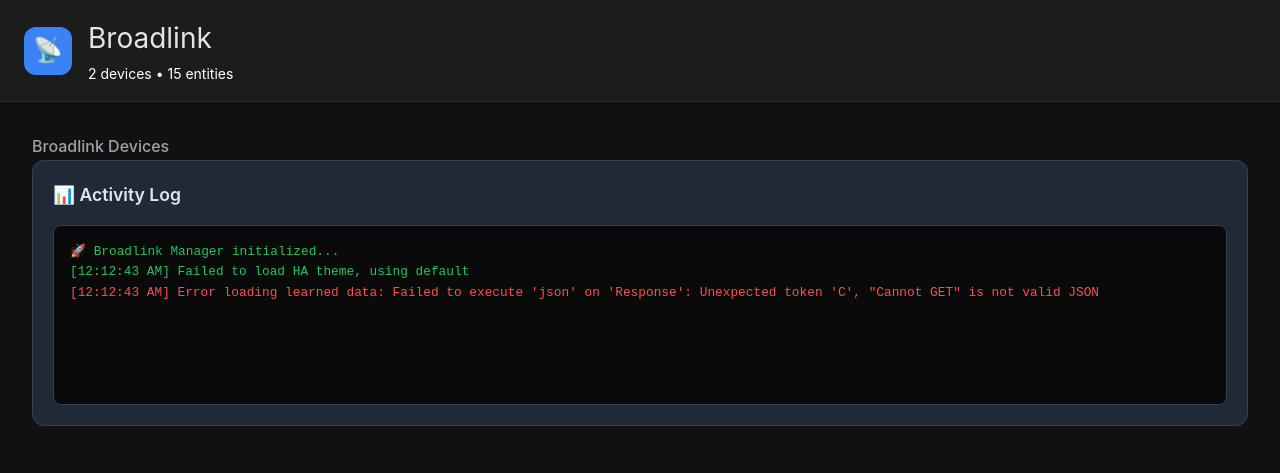
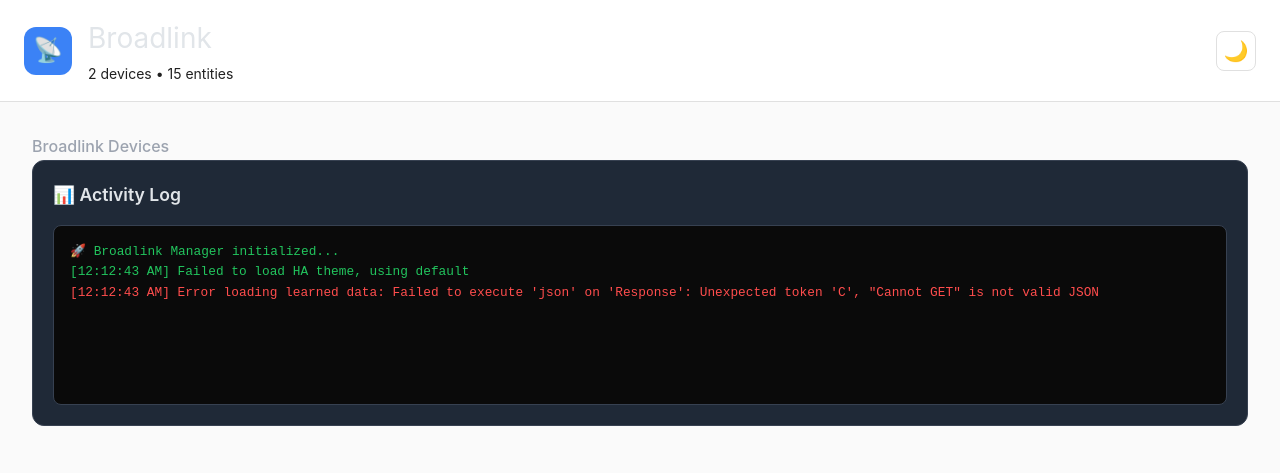
Before and after one commit to tonyperkins/homeassistant-broadlink-manager-v2, a Python web app: template app/templates/index.html in a window 1280 px wide. Shown: the top 473 px of the page. Run offline with Jinja, Linux system fonts and the light colour scheme; the template is opened without the code that fills it, so the values that code supplies are empty.

Commit message:
More theme adjustments

```diff
--- a/app/templates/index.html
+++ b/app/templates/index.html
@@ -3,50 +3,25 @@
     <meta charset="UTF-8">
     <meta name="viewport" content="width=device-width, initial-scale=1.0">
     <title>Broadlink Manager</title>
-    <script>
-        // Detect and apply theme IMMEDIATELY before page renders to prevent flash
-        (function() {
-            try {
-                if (window.parent && window.parent !== window) {
-                    const parentStyles = window.parent.getComputedStyle(window.parent.document.documentElement);
-                    const bgColor = parentStyles.getPropertyValue('--primary-background-color').trim();
-
-                    // If we got a valid color, apply it immediately
-                    if (bgColor && bgColor.startsWith('#')) {
-                        const colors = {
-                            primary: parentStyles.getPropertyValue('--primary-color').trim() || '#03a9f4',
-                            accent: parentStyles.getPropertyValue('--accent-color').trim() || '#ff9800',
-                            background: bgColor,
-                            surface: parentStyles.getPropertyValue('--card-background-color').trim() || '#1c1c1c',
-                            textPrimary: parentStyles.getPropertyValue('--primary-text-color').trim() || '#ffffff',
-                            textSecondary: parentStyles.getPropertyValue('--secondary-text-color').trim() || '#9ca3af',
-                            border: parentStyles.getPropertyValue('--divider-color').trim() || '#2c2c2c'
-                        };
-
-                        // Apply immediately to prevent flash
-                        const style = document.createElement('style');
-                        style.textContent = `:root {
-                            --ha-primary-color: ${colors.primary};
-                            --ha-accent-color: ${colors.accent};
-                            --ha-background-color: ${colors.background};
-                            --ha-surface-color: ${colors.surface};
-                            --ha-text-primary-color: ${colors.textPrimary};
-                            --ha-text-secondary-color: ${colors.textSecondary};
-                            --ha-border-color: ${colors.border};
-                        }`;
-                        document.head.appendChild(style);
-                    }
-                }
-            } catch (e) {
-                // Silently fail - will use default theme
-            }
-        })();
-    </script>
     <style>
         :root {
-            /* Default theme colors - will be overridden by HA theme */
+            /* Light theme (default) */
             --ha-primary-color: #03a9f4;
             --ha-accent-color: #ff9800;
+            --ha-background-color: #fafafa;
+            --ha-surface-color: #ffffff;
+            --ha-text-primary-color: #212121;
+            --ha-text-secondary-color: #727272;
+            --ha-border-color: #e0e0e0;
+            --ha-success-color: #4caf50;
+            --ha-warning-color: #ff9800;
+            --ha-error-color: #f44336;
+            --ha-info-color: #2196f3;
+        }
+
+        /* Dark theme using CSS media query */
+        @media (prefers-color-scheme: dark) {
+            :root {
                 --ha-background-color: #111111;
                 --ha-surface-color: #1c1c1c;
                 --ha-text-primary-color: #ffffff;
@@ -56,6 +31,7 @@
                 --ha-warning-color: #f59e0b;
                 --ha-error-color: #ef4444;
                 --ha-info-color: #3b82f6;
+            }
         }
 
         * {
@@ -712,6 +688,57 @@
             color: var(--ha-text-secondary-color);
             font-family: 'JetBrains Mono', 'Fira Code', 'Courier New', monospace;
         }
+
+        /* Theme Toggle Button */
+        .theme-toggle {
+            background: var(--ha-surface-color);
+            border: 1px solid var(--ha-border-color);
+            border-radius: 8px;
+            width: 40px;
+            height: 40px;
+            display: flex;
+            align-items: center;
+            justify-content: center;
+            cursor: pointer;
+            font-size: 20px;
+            transition: all 0.2s ease;
+            user-select: none;
+        }
+
+        .theme-toggle:hover {
+            background: var(--ha-primary-color);
+            border-color: var(--ha-primary-color);
+            transform: scale(1.05);
+        }
+
+        .theme-toggle:active {
+            transform: scale(0.95);
+        }
+
+        /* Manual dark mode class */
+        body.manual-dark-mode {
+            --ha-background-color: #111111;
+            --ha-surface-color: #1c1c1c;
+            --ha-text-primary-color: #ffffff;
+            --ha-text-secondary-color: #9ca3af;
+            --ha-border-color: #2c2c2c;
+            --ha-success-color: #10b981;
+            --ha-warning-color: #f59e0b;
+            --ha-error-color: #ef4444;
+            --ha-info-color: #3b82f6;
+        }
+
+        body.manual-light-mode {
+            --ha-background-color: #fafafa;
+            --ha-surface-color: #ffffff;
+            --ha-text-primary-color: #212121;
+            --ha-text-secondary-color: #727272;
+            --ha-border-color: #e0e0e0;
+            --ha-success-color: #4caf50;
+            --ha-warning-color: #ff9800;
+            --ha-error-color: #f44336;
+            --ha-info-color: #2196f3;
+        }
     </style>
 </head>
 <body>
@@ -724,7 +751,7 @@
             </div>
         </div>
         <div class="header-right">
-            <!-- Add Command buttons are now on each device -->
+            <button class="theme-toggle" id="theme-toggle" title="Toggle light/dark mode">🌙</button>
         </div>
     </header>
 
@@ -749,6 +776,7 @@
         let learnedData = {};
         let currentDevice = '';
         let currentTheme = null;
+        let manualThemeOverride = null; // null = auto, 'light' or 'dark' = manual
 
         // Helper function to get correct API URL
         function getApiUrl(endpoint) {
@@ -756,6 +784,58 @@
                 window.location.pathname.slice(0, -1) : window.location.pathname;
             return baseUrl.includes('/api/hassio_ingress/') ?
                 `${baseUrl}${endpoint}` : endpoint;
+        }
+
+        // Theme toggle functionality
+        function initThemeToggle() {
+            const toggleBtn = document.getElementById('theme-toggle');
+
+            // Load saved preference
+            const savedTheme = localStorage.getItem('broadlink-theme-preference');
+            if (savedTheme) {
+                manualThemeOverride = savedTheme;
+                applyManualTheme(savedTheme);
+            }
+
+            toggleBtn.addEventListener('click', () => {
+                // Cycle through: auto -> light -> dark -> auto
+                if (manualThemeOverride === null) {
+                    // Currently auto, switch to light
+                    manualThemeOverride = 'light';
+                    applyManualTheme('light');
+                    log('Theme: Manual light mode');
+                } else if (manualThemeOverride === 'light') {
+                    // Currently light, switch to dark
+                    manualThemeOverride = 'dark';
+                    applyManualTheme('dark');
+                    log('Theme: Manual dark mode');
+                } else {
+                    // Currently dark, switch to auto
+                    manualThemeOverride = null;
+                    localStorage.removeItem('broadlink-theme-preference');
+                    document.body.classList.remove('manual-light-mode', 'manual-dark-mode');
+                    toggleBtn.textContent = '🌙';
+                    log('Theme: Auto (follows HA theme)');
+                    // Reload HA theme
+                    loadHATheme();
+                    return;
+                }
+
+                localStorage.setItem('broadlink-theme-preference', manualThemeOverride);
+            });
+        }
+
+        function applyManualTheme(theme) {
+            const toggleBtn = document.getElementById('theme-toggle');
+            document.body.classList.remove('manual-light-mode', 'manual-dark-mode');
+
+            if (theme === 'light') {
+                document.body.classList.add('manual-light-mode');
+                toggleBtn.textContent = '☀️';
+            } else if (theme === 'dark') {
+                document.body.classList.add('manual-dark-mode');
+                toggleBtn.textContent = '🌙';
+            }
         }
 
         // Setup event listeners for command buttons
@@ -805,35 +885,42 @@
 
         // Load and apply Home Assistant theme
         async function loadHATheme() {
+            // Skip if manual override is active
+            if (manualThemeOverride !== null) {
+                log(`Using manual ${manualThemeOverride} mode (theme auto-detection disabled)`);
+                return;
+            }
+
             try {
                 // First try to get theme from parent window (ingress mode)
                 if (window.parent && window.parent !== window) {
                     try {
                         const parentStyles = window.parent.getComputedStyle(window.parent.document.documentElement);
+                        const bgColor = parentStyles.getPropertyValue('--primary-background-color').trim();
+
+                        // Only proceed if we got a valid background color
+                        if (bgColor && bgColor.startsWith('#') && bgColor.length >= 4) {
                             const haTheme = {
                                 theme_name: 'ha_inherited',
                                 colors: {
                                     primary: parentStyles.getPropertyValue('--primary-color').trim() || '#03a9f4',
                                     accent: parentStyles.getPropertyValue('--accent-color').trim() || '#ff9800',
-                                background: parentStyles.getPropertyValue('--primary-background-color').trim() || '#111111',
-                                surface: parentStyles.getPropertyValue('--card-background-color').trim() || '#1c1c1c',
-                                text_primary: parentStyles.getPropertyValue('--primary-text-color').trim() || '#ffffff',
-                                text_secondary: parentStyles.getPropertyValue('--secondary-text-color').trim() || '#9ca3af',
-                                border: parentStyles.getPropertyValue('--divider-color').trim() || '#2c2c2c',
+                                    background: bgColor,
+                                    surface: parentStyles.getPropertyValue('--card-background-color').trim() || bgColor,
+                                    text_primary: parentStyles.getPropertyValue('--primary-text-color').trim() || '#212121',
+                                    text_secondary: parentStyles.getPropertyValue('--secondary-text-color').trim() || '#727272',
+                                    border: parentStyles.getPropertyValue('--divider-color').trim() || '#e0e0e0',
                                     success: parentStyles.getPropertyValue('--success-color').trim() || '#4caf50',
                                     warning: parentStyles.getPropertyValue('--warning-color').trim() || '#ff9800',
                                     error: parentStyles.getPropertyValue('--error-color').trim() || '#f44336',
                                     info: parentStyles.getPropertyValue('--info-color').trim() || '#2196f3'
                                 },
-                            is_dark: parentStyles.getPropertyValue('--primary-background-color').trim().startsWith('#') &&
-                                    parseInt(parentStyles.getPropertyValue('--primary-background-color').trim().substring(1, 3), 16) < 50
+                                is_dark: parseInt(bgColor.substring(1, 3), 16) < 50
                             };
 
-                        // Check if we got valid colors (not empty)
-                        if (haTheme.colors.primary && haTheme.colors.primary !== '#03a9f4') {
                             applyTheme(haTheme);
                             currentTheme = haTheme;
-                            log(`Applied HA theme from parent window`);
+                            log(`Applied HA theme from parent window (${haTheme.is_dark ? 'dark' : 'light'} mode)`);
                             return;
                         }
                     } catch (e) {
@@ -850,7 +937,7 @@
                     currentTheme = themeData;
                     log(`Applied HA theme: ${themeData.theme_name}`);
                 } else {
-                    log('Using default theme');
+                    log('Using default theme (respects system dark mode preference)');
                 }
             } catch (error) {
                 console.error('Error loading HA theme:', error);
@@ -2012,6 +2099,7 @@
         // Initialize the application
         document.addEventListener('DOMContentLoaded', async function() {
             try {
+                initThemeToggle();
                 await loadHATheme();
                 await loadLearnedData();
                 startThemeWatcher();
--- a/config.yaml
+++ b/config.yaml
@@ -1,5 +1,5 @@
 name: Broadlink Manager
-version: "1.10.17"
+version: "1.10.19"
 slug: broadlink-manager
 description: A Home Assistant add-on for managing Broadlink devices with web interface
 arch:
```
Also changed, not shown: CHANGELOG.md. Lines whose indentation alone changed are shown as unchanged.
